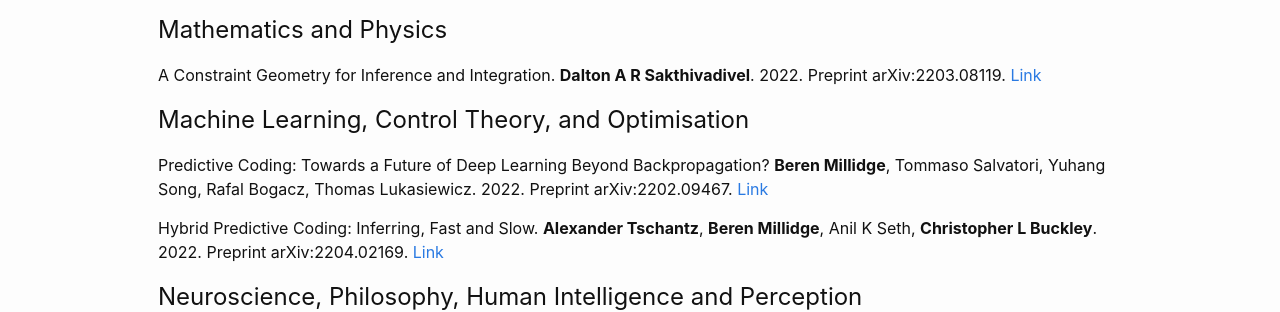
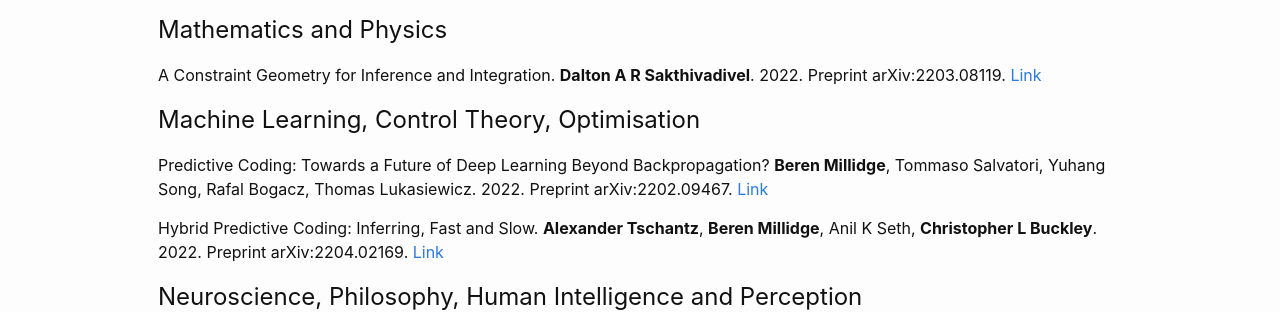
Before and after one commit to DARSakthi/DARSakthi.github.io, a Jekyll site: the page built from verses-lab.markdown, in a window 1280 px wide. Shown: the part 1019-1331 px from the top of the page. Built offline with Jekyll 4.4.1, drawn with Linux system fonts in a browser that asks for light colours.

Commit message:
Update verses-lab.markdown

```diff
--- a/verses-lab.markdown
+++ b/verses-lab.markdown
@@ -45,7 +45,7 @@ Additionally, the lab has strong connections to the EASy group at Sussex Univesi
 
 A Constraint Geometry for Inference and Integration. **Dalton A R Sakthivadivel**. 2022. Preprint arXiv:2203.08119. [Link](https://arxiv.org/abs/2204.02169)
 
-# Machine Learning, Control Theory, and Optimisation
+# Machine Learning, Control Theory, Optimisation
 
 Predictive Coding: Towards a Future of Deep Learning Beyond Backpropagation? **Beren Millidge**, Tommaso Salvatori, Yuhang Song, Rafal Bogacz, Thomas Lukasiewicz. 2022. Preprint arXiv:2202.09467. [Link](https://arxiv.org/abs/2202.09467)
 
```
